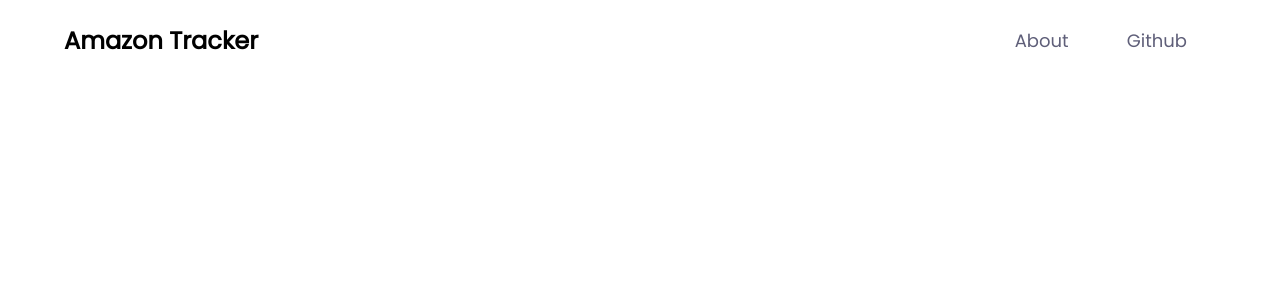
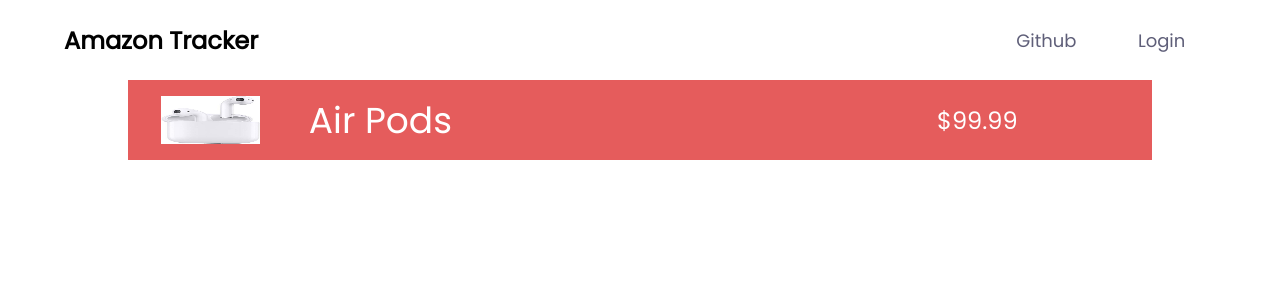
Before and after one commit to MintK2/amazon_tracker, a Flask app: page / in a window 1280 px wide. Shown: the top 300 px of the page. Run offline with Flask 2, Linux system fonts and the light colour scheme.

Commit message:
added charts and img for testing

```diff
--- a/static/style.css
+++ b/static/style.css
@@ -16,7 +16,7 @@ header {
     align-items: center;
 }
 
-nav {
+.header-nav {
     flex: .5;
 }
 
@@ -35,3 +35,52 @@ nav {
 .logo-container {
     flex: 2;
 }
+
+.trk-list {
+    display: flex;
+    background: #e55c5c;
+    height: 5rem;
+    width: 80%;
+    margin: auto;
+    list-style: none;
+    justify-content: space-around;
+    align-items: center;
+}
+
+.trk-list:hover .chart-container{
+    opacity: 1;
+  }
+
+.item-name {
+    font-size: 36px;
+    list-style: none;
+    flex: .6;
+    color: white;
+}
+
+.item-price {
+    font-size: 24px;
+    list-style: none;
+    flex: .2;
+    color: white;
+}
+
+.item-img {
+    flex: .1;
+    height: 3rem;
+    width: .5rem;
+    margin: 1rem;
+}
+
+.chart-container {
+    width: 80%;
+    margin: auto;
+    background: #e55c5c;
+    opacity: 0;
+    overflow: hidden;
+    transition: opacity 300ms ease;
+}
+
+.chart-item {
+    height: 10rem;
+}
--- a/templates/index.html
+++ b/templates/index.html
@@ -8,17 +8,44 @@
     <link rel="stylesheet" href="../static/style.css">
     <title>Amazon Tracker</title>
 </head>
+<script src='https://cdnjs.cloudflare.com/ajax/libs/Chart.js/2.9.3/Chart.bundle.js'></script>
 <body>
     <header>
         <div class="logo-container">
             <h2 class="logo">Amazon Tracker</h2>
         </div>
-        <nav>
+        <nav class="header-nav">
             <ul class="nav-links">
-                <li><a class="nav-link" href="">About</a></li>
                 <li><a class="nav-link" href="">Github</a></li>
+                <li><a class="nav-link" href="">Login</a></li>
             </ul>
         </nav>
     </header>
+    <nav>
+        <ul class="trk-list">
+            <img class="item-img" src="../static/img/airpod.jpg" alt="">
+            <li class="item-name">Air Pods</li>
+            <li class="item-price">$99.99</li>
+        </ul>
+        <ul class="chart-container">
+            <canvas class="chart-item" id="myChart"></canvas>
+        </ul>
+    </nav>
+
+    <script>var ctx = document.getElementById('myChart').getContext('2d');
+            var chart = new Chart(ctx, {
+                type: 'line',
+                data: {
+                    labels: ['January', 'February', 'March', 'April', 'May', 'June', 'July'],
+                    datasets: [{
+                        label: 'My First dataset',
+                        backgroundColor: 'rgb(255, 99, 132)',
+                        borderColor: 'rgb(255, 99, 132)',
+                        data: [0, 10, 5, 2, 20, 30, 45]
+                    }]
+                },
+
+                options: {}
+            });</script>
 </body>
 </html>
```
Also changed, not shown: static/img/airpod.jpg (added), 3 other files.
